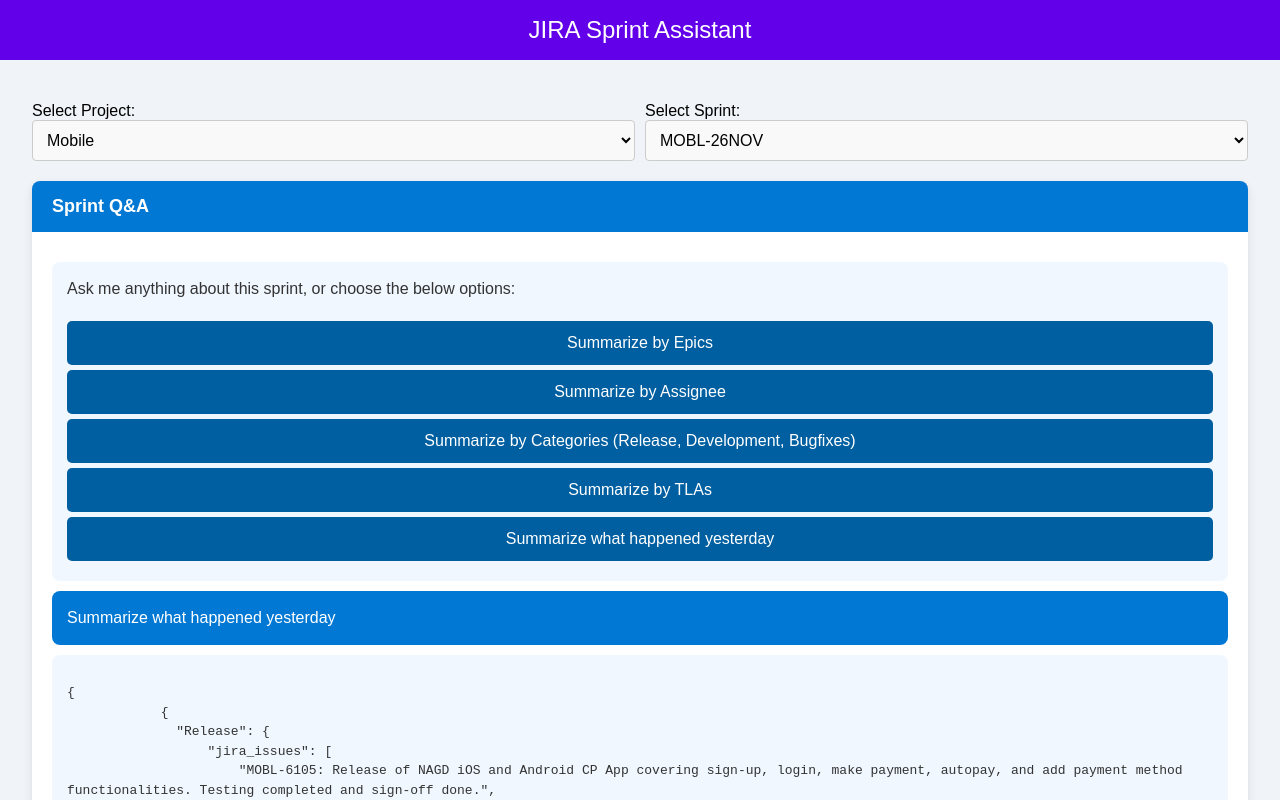
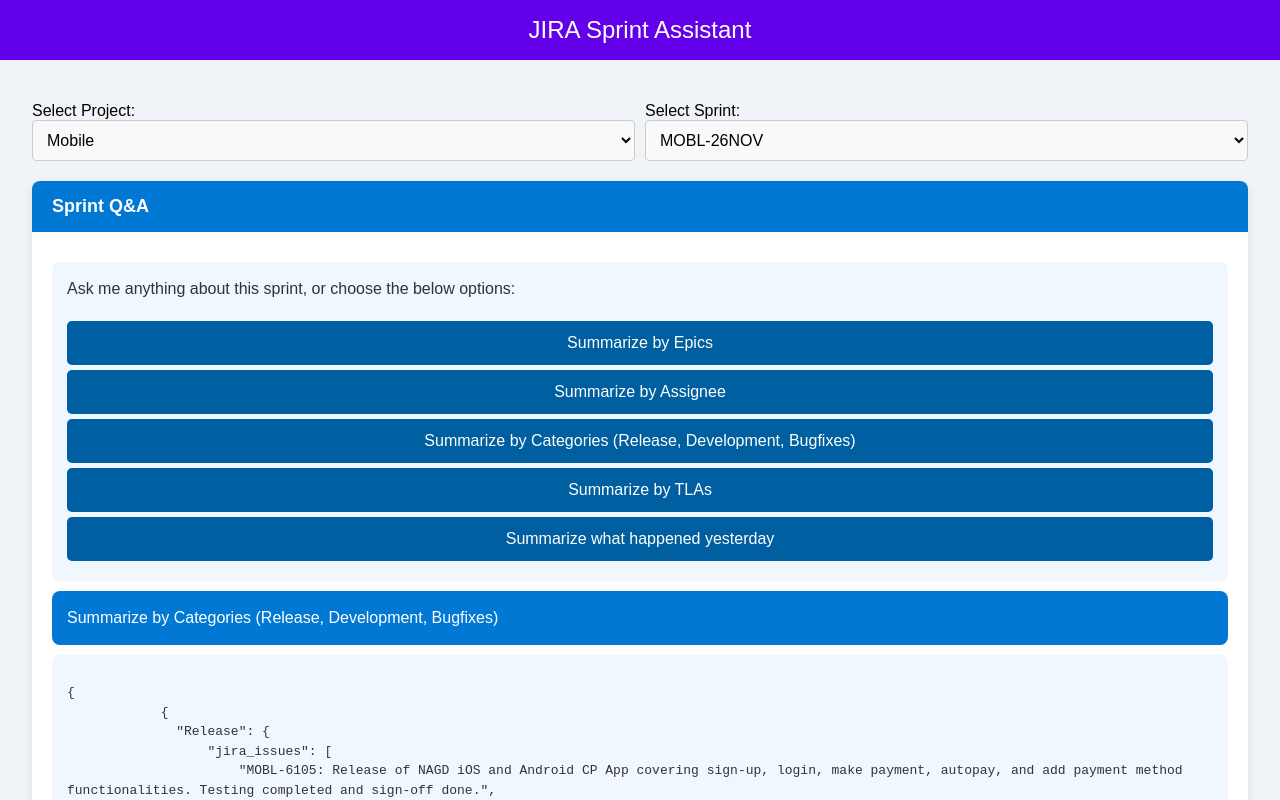
Before and after one commit to johndoeios/jirapoc, a plain HTML site: page index.html in a window 1280 px wide. Shown: the top 800 px of the page. Drawn offline with nearby package versions, Linux system fonts and the light colour scheme.

Commit message:
Update index.html

```diff
--- a/index.html
+++ b/index.html
@@ -339,7 +339,7 @@
           </div>
         </div>
         <div class="message user-message">
-          Summarize what happened yesterday
+          Summarize by Categories (Release, Development, Bugfixes)
         </div>
         <div class="message bot-message">
           <pre>{
```
